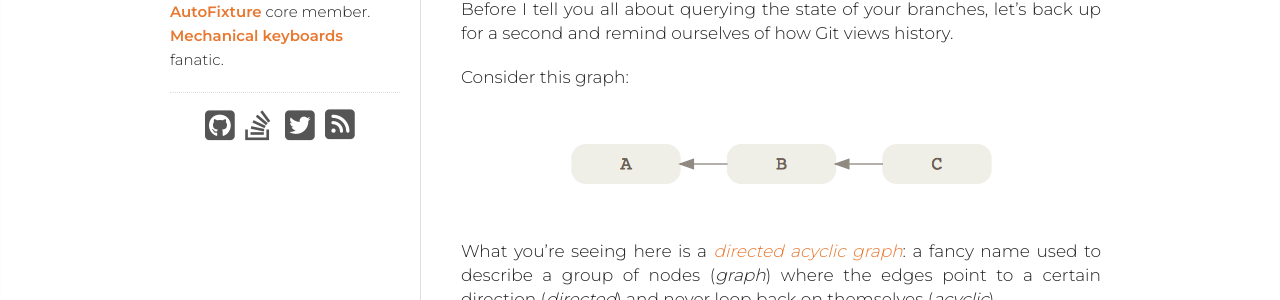
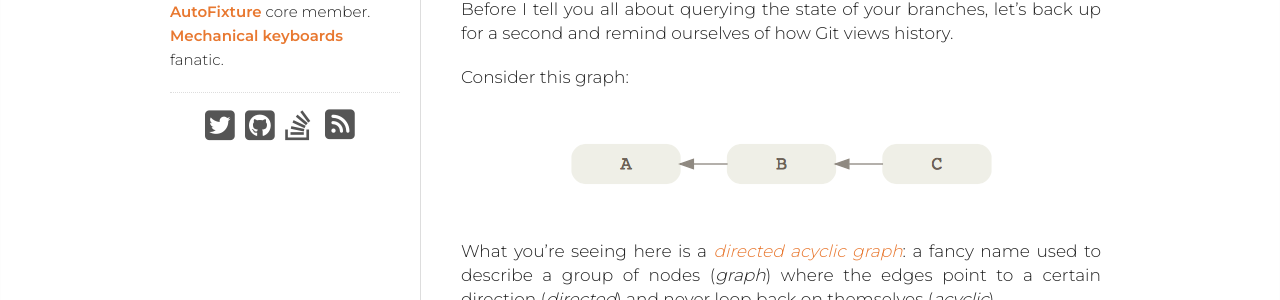
Before and after one commit to megakemp/megakemp.github.io, a Jekyll site: the page built from index.html, in a window 1280 px wide. Shown: the part 383-683 px from the top of the page. Built offline with Jekyll 4.4.1, drawn with Linux system fonts in a browser that asks for light colours; nearby versions of some CDN libraries; the list of posts is cut into pages by our own code; comment, search, counter and statistics services are not loaded.

Commit message:
Moves the Twitter logo to the front of the line

```diff
--- a/_includes/social.html
+++ b/_includes/social.html
@@ -1,4 +1,10 @@
 <div id="stalker">
+  {% if site.style.social.twitter %}
+  <a title="{{ site.style.social.twitter }} on Twitter" href="https://twitter.com/{{ site.style.social.twitter }}">
+    <i class="fa fa-twitter-square"></i>
+  </a>
+  {% endif %}
+
   {% if site.style.social.github %}
   <a title="{{ site.style.social.github }} on Github" href="https://github.com/{{ site.style.social.github }}">
     <i class="fa fa-github-square"></i>
@@ -32,12 +38,6 @@
   </a>
   {% endif %}
 
-  {% if site.style.social.twitter %}
-  <a title="{{ site.style.social.twitter }} on Twitter" href="https://twitter.com/{{ site.style.social.twitter }}">
-    <i class="fa fa-twitter-square"></i>
-  </a>
-  {% endif %}
-
   {% if site.style.social.facebook %}
   <a title="{{ site.style.name }} on Facebook" href="https://facebook.com/{{ site.style.social.facebook }}">
     <i class="fa fa-facebook-square"></i>
```
